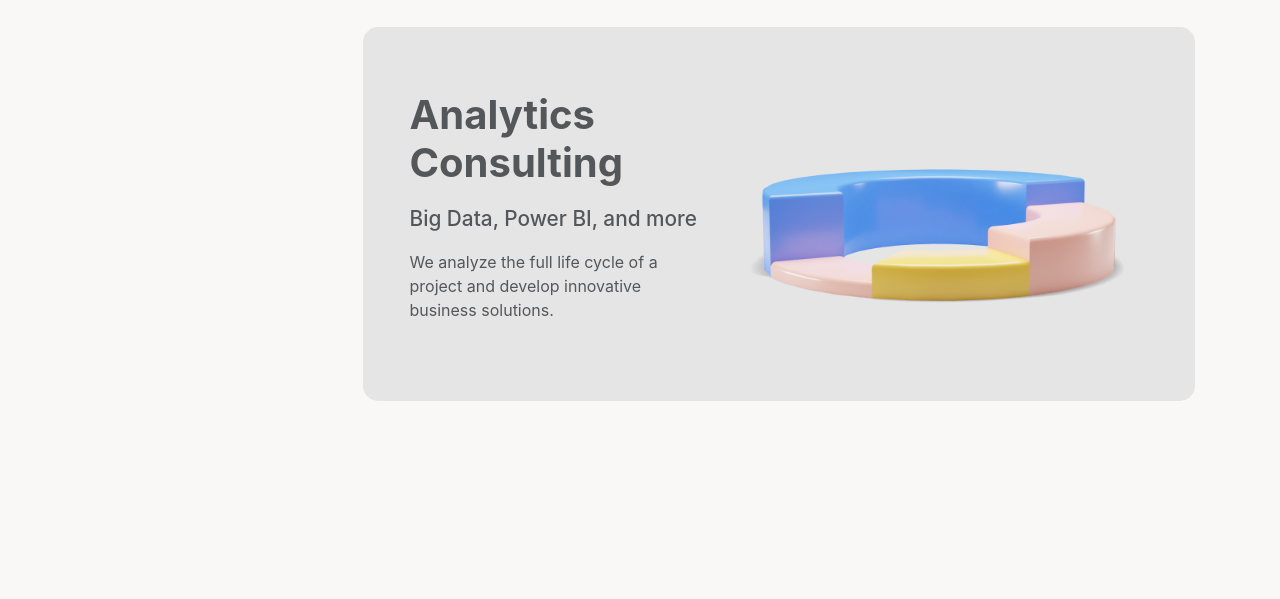
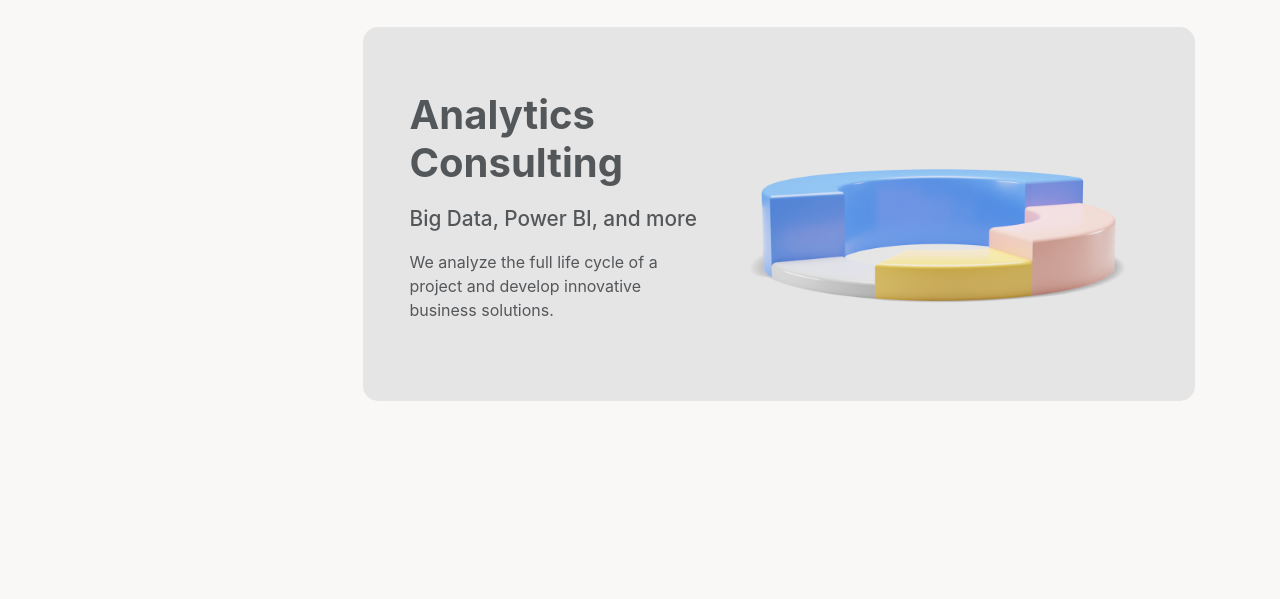
Before and after one commit to catherinewang24/aiforceone-website, a plain HTML site: page index.html in a window 1280 px wide. Shown: the part 3517-4116 px from the top of the page. Drawn offline with nearby package versions, Linux system fonts and the light colour scheme.

Commit message:
10th commit

```diff
--- a/index.html
+++ b/index.html
@@ -169,7 +169,7 @@
                                 <p>We analyze the full life cycle of a project and develop innovative business solutions.</p>
                             </div>
                             <div class="col-lg-7 text-center">
-                                <img src="resources/images/IT/data-3.png" class="img-fluid" alt="data graph">
+                                <img src="resources/images/IT/data-4.png" class="img-fluid" alt="data graph">
                             </div>
                         </div>
                     </div>
```
Also changed, not shown: resources/images/IT/data-4.png (added).
